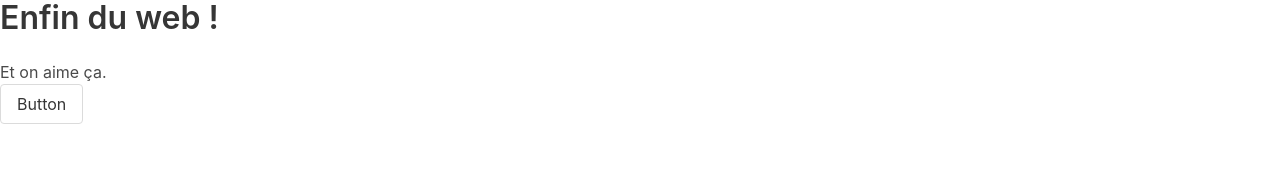
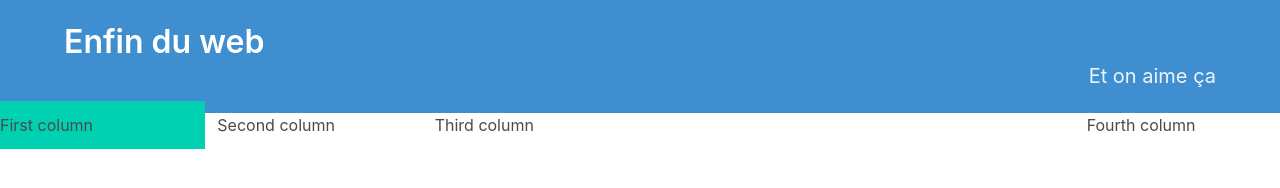
Before and after one commit to EliotGeoffroy/test_site, a plain HTML site: page index.html in a window 1280 px wide. Drawn offline with nearby package versions, Linux system fonts and the light colour scheme.

Commit message:
Evolution du bulma

```diff
--- a/index.html
+++ b/index.html
@@ -1,15 +1,38 @@
   <!doctype html>
+
   <html>
   <head>
       <meta charset="utf-8" />
       <title>Maison page</title>
+
       <link href="./bulma-0.7.1/css/bulma.css" rel="stylesheet">
+  </head>
 
+  <body>
+  <section class="hero is-info is-small">
+      <div class="hero-body">
+          <div class="container">
 
-        </head>
-        <body>
-            <h1 class="title">Enfin du web !</h1>
-            <p>Et on aime ça.</p>
-			<button class="button">Button</button>
+              <h1 class="title">Enfin du web</h1>
+              <h2 class="subtitle has-text-right">Et on aime ça</h2>
+
+          </div>
+      </div>
+  </section>
+
+  <div class="columns">
+    <div class="column has-background-primary">
+      First column
+    </div>
+    <div class="column">
+      Second column
+    </div>
+    <div class="column is-half">
+      Third column
+    </div>
+    <div class="column">
+      Fourth column
+    </div>
+  </div>
   </body>
   </html>
```
Lines whose indentation alone changed are shown as unchanged.
